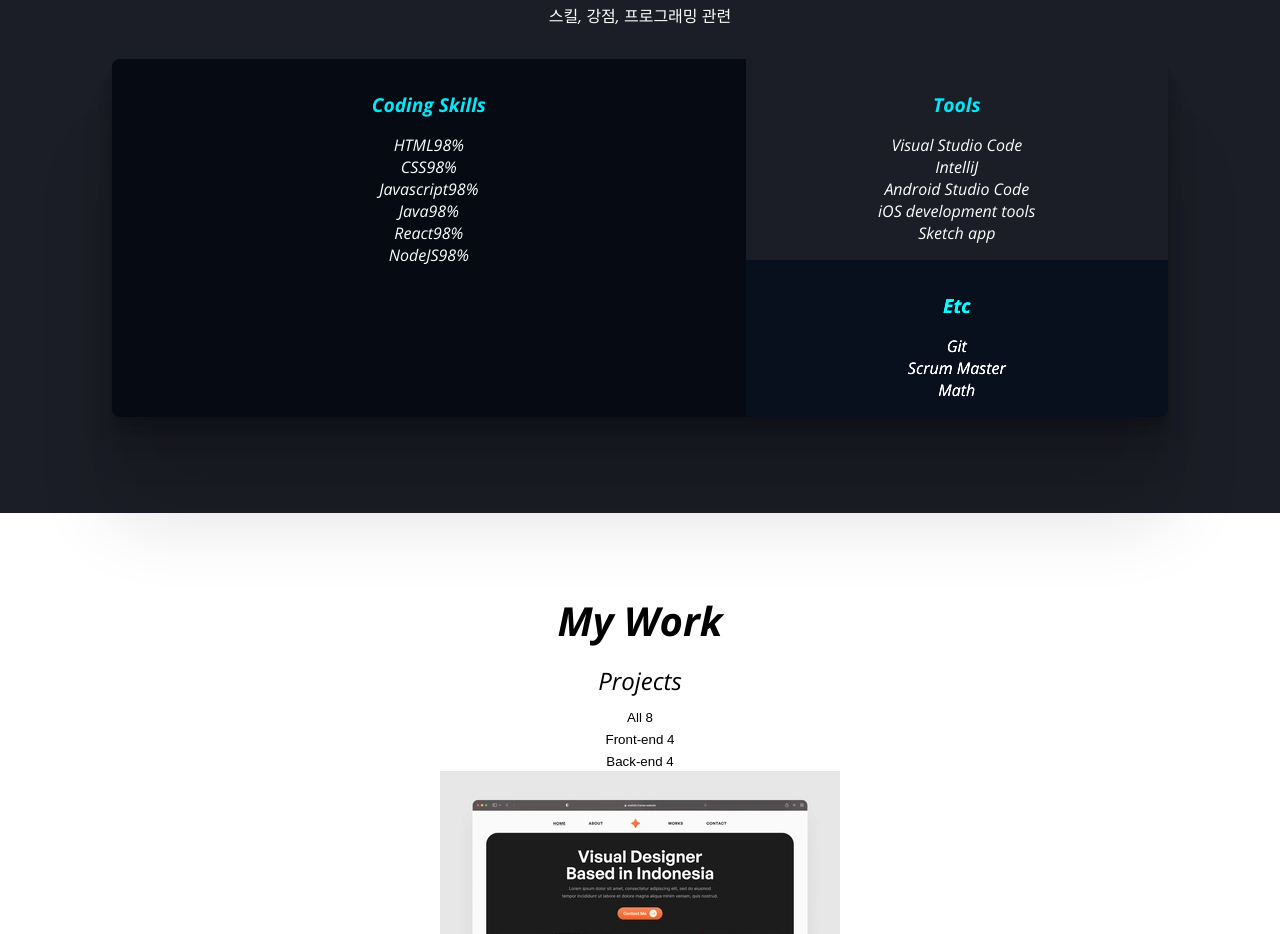
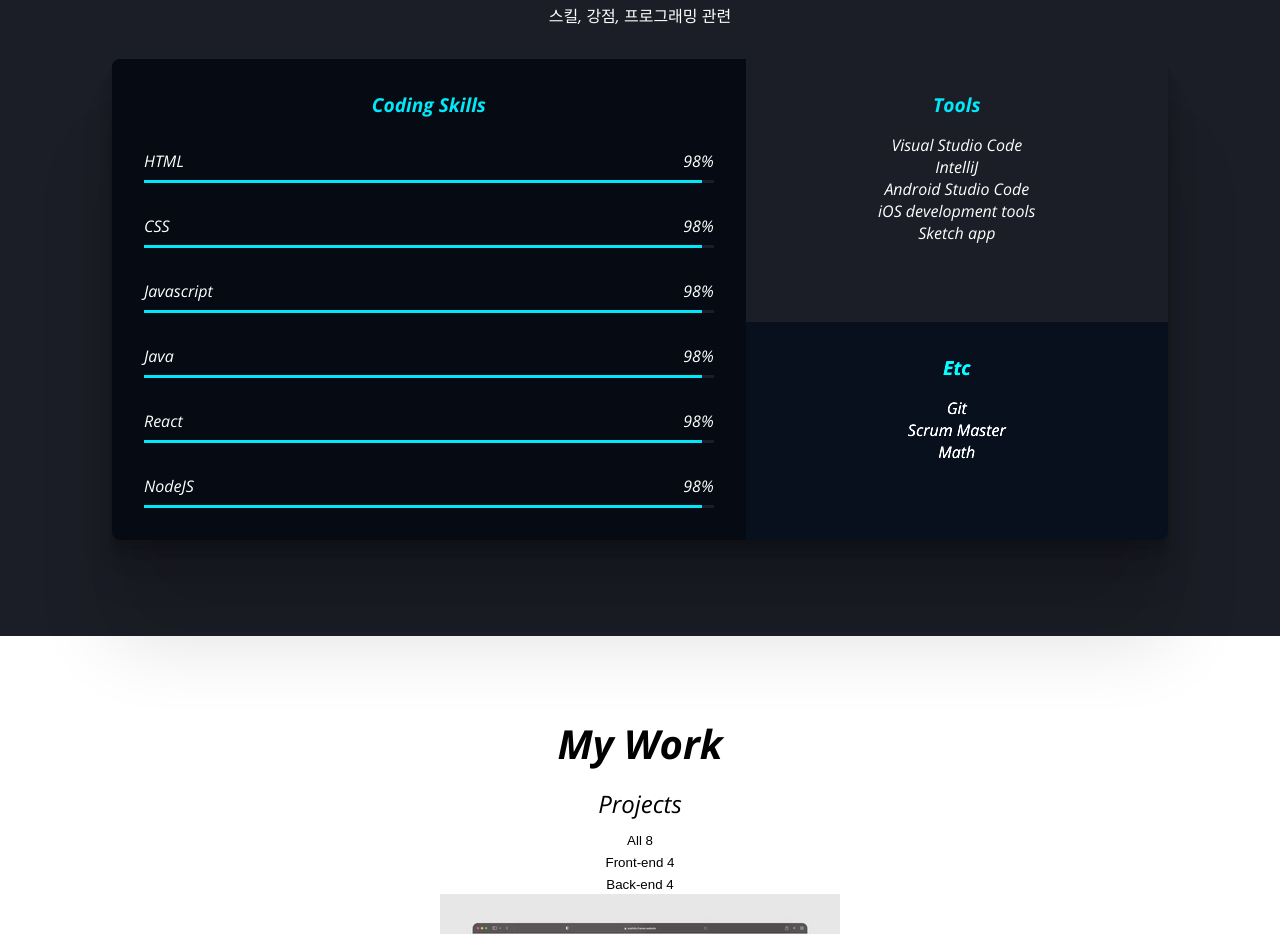
Before and after one commit to jeina93/jeina93.github.io, a plain HTML site: page index.html in a window 1280 px wide. Shown: the part 1427-2361 px from the top of the page. Drawn offline with nearby package versions, Linux system fonts and the light colour scheme.

Commit message:
CSS-Skills-Bar

```diff
--- a/css/style.css
+++ b/css/style.css
@@ -262,3 +262,26 @@ button:focus {
     background-color: var(--color-primary);
     filter: brightness(150%);
 }
+
+.bar {
+    display: flex;
+    flex-direction: column;
+    padding: 1rem;
+    gap: 0.5rem;
+}
+
+.bar__metadata {
+    display: flex;
+    justify-content: space-between;
+}
+
+.bar__bg {
+    width: 100%;
+    height: 3px;
+    background-color: var(--color-primary-variant);
+}
+
+.bar__value {
+    height: 3px;
+    background-color: var(--color-accent);
+}
--- a/index.html
+++ b/index.html
@@ -92,29 +92,29 @@
                 <section class="skills__coding">
                     <h3 class="skills__title">Coding Skills</h3>
                     <ul>
-                        <li>
-                            <div><spna>HTML</spna><span>98%</span></div>
-                            <div><div style="width: 98%"></div></div>
+                        <li class="bar">
+                            <div class="bar__metadata"><spna>HTML</spna><span>98%</span></div>
+                            <div class="bar__bg"><div class="bar__value" style="width: 98%"></div></div>
                         </li>
-                        <li>
-                            <div><spna>CSS</spna><span>98%</span></div>
-                            <div><div style="width: 98%"></div></div>
+                        <li class="bar">
+                            <div class="bar__metadata"><spna>CSS</spna><span>98%</span></div>
+                            <div class="bar__bg"><div class="bar__value" style="width: 98%"></div></div>
                         </li>
-                        <li>
-                            <div><spna>Javascript</spna><span>98%</span></div>
-                            <div><div style="width: 98%"></div></div>
+                        <li class="bar">
+                            <div class="bar__metadata"><spna>Javascript</spna><span>98%</span></div>
+                            <div class="bar__bg"><div class="bar__value" style="width: 98%"></div></div>
                         </li>
-                        <li>
-                            <div><spna>Java</spna><span>98%</span></div>
-                            <div><div style="width: 98%"></div></div>
+                        <li class="bar">
+                            <div class="bar__metadata"><spna>Java</spna><span>98%</span></div>
+                            <div class="bar__bg"><div class="bar__value" style="width: 98%"></div></div>
                         </li>
-                        <li>
-                            <div><spna>React</spna><span>98%</span></div>
-                            <div><div style="width: 98%"></div></div>
+                        <li class="bar">
+                            <div class="bar__metadata"><spna>React</spna><span>98%</span></div>
+                            <div class="bar__bg"><div class="bar__value" style="width: 98%"></div></div>
                         </li>
-                        <li>
-                            <div><spna>NodeJS</spna><span>98%</span></div>
-                            <div><div style="width: 98%"></div></div>
+                        <li class="bar">
+                            <div class="bar__metadata"><spna>NodeJS</spna><span>98%</span></div>
+                            <div class="bar__bg"><div class="bar__value" style="width: 98%"></div></div>
                         </li>
                     </ul>
                 </section>
```
